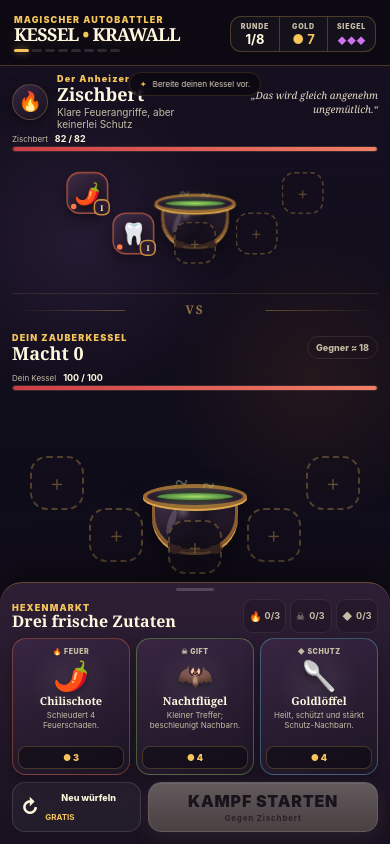
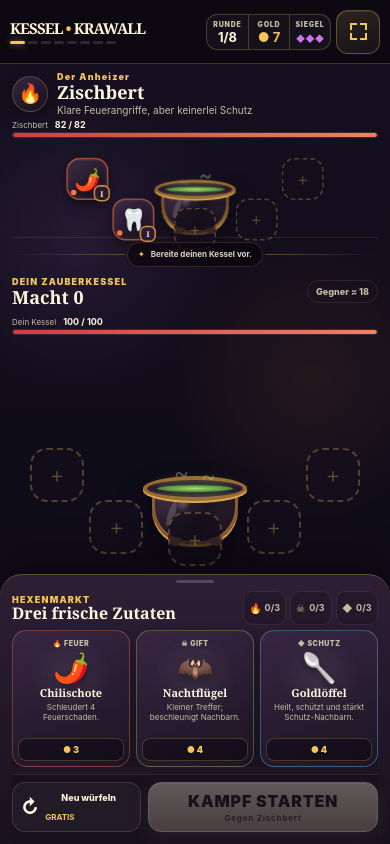
Before and after one commit to emfau88/KesselKrawall, a Next.js app: page / in a window 390 px wide. Built offline with nearby package versions, Linux system fonts and the light colour scheme.

Commit message:
Polish mobile portrait interface

```diff
--- a/app/game/Game.tsx
+++ b/app/game/Game.tsx
@@ -41,6 +41,19 @@ interface BattleView {
   activeUid: string | null;
   event: CombatEvent | null;
 }
+
+type WebkitFullscreenDocument = Document & {
+  webkitExitFullscreen?: () => Promise<void> | void;
+  webkitFullscreenElement?: Element | null;
+};
+
+type WebkitFullscreenElement = HTMLElement & {
+  webkitRequestFullscreen?: () => Promise<void> | void;
+};
+
+type LockableScreenOrientation = ScreenOrientation & {
+  lock?: (orientation: "portrait") => Promise<void>;
+};
 
 function familyClass(family: Family): string {
   return `family-${family}`;
@@ -227,7 +240,10 @@ export default function Game() {
   const [combat, setCombat] = useState<CombatResult | null>(null);
   const [battleView, setBattleView] = useState<BattleView | null>(null);
   const [speed, setSpeed] = useState(2);
+  const [isFullscreen, setIsFullscreen] = useState(false);
+  const [isStandalone, setIsStandalone] = useState(false);
   const speedRef = useRef(speed);
+  const shellRef = useRef<HTMLElement>(null);
 
   const opponent = useMemo(() => getCurrentOpponent(game), [game]);
   const selectedItem =
@@ -258,6 +274,41 @@ export default function Game() {
   useEffect(() => {
     speedRef.current = speed;
   }, [speed]);
+
+  useEffect(() => {
+    const fullscreenDocument = document as WebkitFullscreenDocument;
+    const syncFullscreenState = () => {
+      const navigatorWithStandalone = navigator as Navigator & {
+        standalone?: boolean;
+      };
+      const standalone =
+        window.matchMedia("(display-mode: fullscreen)").matches ||
+        window.matchMedia("(display-mode: standalone)").matches ||
+        navigatorWithStandalone.standalone === true;
+      setIsStandalone(standalone);
+      setIsFullscreen(
+        Boolean(
+          document.fullscreenElement ??
+            fullscreenDocument.webkitFullscreenElement,
+        ),
+      );
+    };
+
+    syncFullscreenState();
+    document.addEventListener("fullscreenchange", syncFullscreenState);
+    document.addEventListener(
+      "webkitfullscreenchange",
+      syncFullscreenState as EventListener,
+    );
+
+    return () => {
+      document.removeEventListener("fullscreenchange", syncFullscreenState);
+      document.removeEventListener(
+        "webkitfullscreenchange",
+        syncFullscreenState as EventListener,
+      );
+    };
+  }, []);
 
   useEffect(() => {
     if (!hydrated || game.phase === "battle" || game.phase === "result") return;
@@ -423,6 +474,51 @@ export default function Game() {
     announce("Ein neuer Kessel betritt den Wettstreit.");
   }
 
+  async function handleFullscreen() {
+    const fullscreenDocument = document as WebkitFullscreenDocument;
+    const fullscreenElement =
+      document.fullscreenElement ?? fullscreenDocument.webkitFullscreenElement;
+
+    try {
+      if (!fullscreenElement && isStandalone) {
+        announce("Kessel-Krawall läuft bereits bildschirmfüllend.");
+        return;
+      }
+
+      if (fullscreenElement) {
+        if (document.exitFullscreen) {
+          await document.exitFullscreen();
+        } else {
+          await fullscreenDocument.webkitExitFullscreen?.();
+        }
+        announce("Vollbild verlassen.");
+        return;
+      }
+
+      const target = shellRef.current as WebkitFullscreenElement | null;
+      if (target?.requestFullscreen) {
+        await target.requestFullscreen();
+      } else if (target?.webkitRequestFullscreen) {
+        await target.webkitRequestFullscreen();
+      } else {
+        announce(
+          "Vollbild ist hier nicht verfügbar. Auf dem iPhone: Teilen → Zum Home-Bildschirm.",
+        );
+        return;
+      }
+
+      const orientation = screen.orientation as LockableScreenOrientation;
+      try {
+        await orientation.lock?.("portrait");
+      } catch {
+        // Orientation locking is optional and not supported by every browser.
+      }
+      announce("Vollbild aktiv. Viel Erfolg im Kesselturnier!");
+    } catch {
+      announce("Vollbild konnte vom Browser nicht aktiviert werden.");
+    }
+  }
+
   const playerHp = battleView?.playerHp ?? 100;
   const playerShield = battleView?.playerShield ?? 0;
   const enemyMaxHp = combat?.enemyMaxHp ?? opponent.baseHp;
@@ -430,9 +526,18 @@ export default function Game() {
   const enemyShield = battleView?.enemyShield ?? 0;
   const isCombatPhase = game.phase === "battle" || game.phase === "result";
   const activeUid = battleView?.activeUid ?? null;
+  const fullscreenActive = isFullscreen || isStandalone;
+  const fullscreenLabel = isStandalone
+    ? "App läuft bereits im Vollbild"
+    : isFullscreen
+      ? "Vollbild verlassen"
+      : "Vollbild aktivieren";
 
   return (
-    <main className={`game-shell phase-${game.phase} rank-${opponent.rank}`}>
+    <main
+      className={`game-shell phase-${game.phase} rank-${opponent.rank} ${fullscreenActive ? "is-fullscreen" : ""}`}
+      ref={shellRef}
+    >
       <header className="game-header">
         <div className="brand-lockup" aria-label="Kessel-Krawall">
           <span className="brand-kicker">MAGISCHER AUTOBATTLER</span>
@@ -456,6 +561,7 @@ export default function Game() {
             ))}
           </span>
         </div>
+        <div className="header-hud">
           <div className="run-status">
             <div>
               <small>RUNDE</small>
@@ -479,6 +585,21 @@ export default function Game() {
                 ))}
               </b>
             </div>
+          </div>
+          <button
+            type="button"
+            className="fullscreen-button"
+            onClick={handleFullscreen}
+            aria-label={fullscreenLabel}
+            aria-pressed={fullscreenActive}
+            title={fullscreenLabel}
+            data-testid="fullscreen-toggle"
+          >
+            <span
+              className={`fullscreen-glyph ${fullscreenActive ? "is-exit" : "is-enter"}`}
+              aria-hidden="true"
+            />
+          </button>
         </div>
       </header>
 
@@ -527,7 +648,14 @@ export default function Game() {
               </span>
             </div>
           ) : (
-            <div className="versus-mark">{isCombatPhase ? "KRAWALL!" : "VS"}</div>
+            isCombatPhase ? (
+              <div className="versus-mark">KRAWALL!</div>
+            ) : (
+              <div className="phase-message" aria-live="polite">
+                <span aria-hidden="true">✦</span>
+                <strong>{feedback}</strong>
+              </div>
+            )
           )}
         </div>
 
@@ -556,6 +684,7 @@ export default function Game() {
       {game.phase === "shop" && (
         <section className="shop-sheet" aria-label="Zutatenladen">
           <div className="sheet-handle" aria-hidden="true" />
+          <div className="shop-scroll">
             <div className="shop-topline">
               <div>
                 <span className="eyebrow">HEXENMARKT</span>
@@ -605,6 +734,7 @@ export default function Game() {
                   </button>
                 );
               })}
+            </div>
           </div>
 
           <div className="shop-actions">
@@ -731,9 +861,10 @@ export default function Game() {
         </div>
       )}
 
-      <div className="feedback-toast" aria-live="polite">
-        <span aria-hidden="true">✦</span>
-        {feedback}
+      <div className="rotate-device" role="status">
+        <span aria-hidden="true">↻</span>
+        <strong>Bitte ins Hochformat drehen</strong>
+        <small>Kessel-Krawall ist für eine Hand im Hochformat gebaut.</small>
       </div>
     </main>
   );
--- a/app/globals.css
+++ b/app/globals.css
@@ -11,6 +11,7 @@
   --poison: #8dd75b;
   --guard: #65c8f2;
   --danger: #f06a68;
+  --safe-top: max(8px, env(safe-area-inset-top));
   --safe-bottom: max(12px, env(safe-area-inset-bottom));
   color-scheme: dark;
 }
@@ -22,8 +23,11 @@
 html,
 body {
   margin: 0;
+  width: 100%;
+  height: 100%;
   min-height: 100%;
   overflow: hidden;
+  overscroll-behavior: none;
   background:
     radial-gradient(circle at 50% 18%, #352342 0, transparent 40%),
     #090711;
@@ -32,6 +36,8 @@ body {
 body {
   color: var(--ink);
   font-family: Inter, ui-sans-serif, system-ui, -apple-system, BlinkMacSystemFont, "Segoe UI", sans-serif;
+  touch-action: manipulation;
+  -webkit-text-size-adjust: 100%;
 }
 
 button {
@@ -48,9 +54,11 @@ button:focus-visible {
 .game-shell {
   position: relative;
   isolation: isolate;
-  width: min(100%, 520px);
+  width: min(100vw, 520px);
+  height: 100svh;
   height: 100dvh;
-  min-height: 560px;
+  min-height: 0;
+  max-height: 100dvh;
   margin: 0 auto;
   display: grid;
   grid-template-rows: auto minmax(0, 1fr) auto;
@@ -60,6 +68,15 @@ button:focus-visible {
     radial-gradient(circle at 80% 45%, rgba(180, 95, 38, 0.12), transparent 25%),
     linear-gradient(180deg, #161020 0%, #0f0c19 58%, #181020 100%);
   box-shadow: 0 0 80px rgba(0, 0, 0, 0.7);
+}
+
+.game-shell:fullscreen,
+.game-shell:-webkit-full-screen,
+.game-shell.is-fullscreen {
+  width: 100vw;
+  max-width: 520px;
+  height: 100dvh;
+  max-height: none;
 }
 
 .game-shell::before {
@@ -77,20 +94,20 @@ button:focus-visible {
 }
 
 .game-header {
-  min-height: 66px;
-  padding: max(10px, env(safe-area-inset-top)) 14px 8px;
+  min-height: 64px;
+  padding: var(--safe-top) 12px 8px;
   display: flex;
   align-items: center;
   justify-content: space-between;
-  gap: 10px;
+  gap: 8px;
   border-bottom: 1px solid var(--line);
-  background: rgba(12, 9, 18, 0.82);
-  backdrop-filter: blur(14px);
+  background: rgba(12, 9, 18, 0.96);
   z-index: 10;
 }
 
 .brand-lockup {
-  min-width: 132px;
+  min-width: 0;
+  flex: 1 1 auto;
 }
 
 .brand-kicker,
@@ -106,10 +123,13 @@ button:focus-visible {
 .brand-lockup strong {
   display: block;
   margin-top: 2px;
+  overflow: hidden;
   font-family: Georgia, "Times New Roman", serif;
-  font-size: clamp(17px, 4.6vw, 23px);
+  font-size: clamp(15px, 4.25vw, 22px);
   line-height: 1;
-  letter-spacing: -0.045em;
+  letter-spacing: -0.06em;
+  text-overflow: ellipsis;
+  white-space: nowrap;
   text-shadow: 0 2px 16px rgba(245, 197, 91, 0.16);
 }
 
@@ -140,6 +160,13 @@ button:focus-visible {
 .brand-lockup i {
   color: var(--gold);
   font-style: normal;
+}
+
+.header-hud {
+  min-width: 0;
+  display: flex;
+  align-items: center;
+  gap: 6px;
 }
 
 .run-status {
@@ -152,8 +179,8 @@ button:focus-visible {
 }
 
 .run-status > div {
-  min-width: 48px;
-  padding: 5px 7px;
+  min-width: 44px;
+  padding: 5px;
   display: grid;
   align-content: center;
   justify-items: center;
@@ -192,12 +219,62 @@ button:focus-visible {
   font-size: 9px;
 }
 
+.fullscreen-button {
+  width: 44px;
+  height: 44px;
+  padding: 0;
+  display: grid;
+  place-items: center;
+  flex: 0 0 auto;
+  border: 1px solid rgba(245, 197, 91, 0.32);
+  border-radius: 12px;
+  background:
+    linear-gradient(160deg, rgba(245, 197, 91, 0.15), rgba(255, 255, 255, 0.035));
+  color: var(--gold);
+  box-shadow: inset 0 1px 0 rgba(255, 255, 255, 0.08);
+  cursor: pointer;
+}
+
+.fullscreen-glyph {
+  position: relative;
+  display: block;
+  width: 17px;
+  height: 17px;
+  background:
+    linear-gradient(currentColor, currentColor) left top / 7px 2px no-repeat,
+    linear-gradient(currentColor, currentColor) left top / 2px 7px no-repeat,
+    linear-gradient(currentColor, currentColor) right top / 7px 2px no-repeat,
+    linear-gradient(currentColor, currentColor) right top / 2px 7px no-repeat,
+    linear-gradient(currentColor, currentColor) left bottom / 7px 2px no-repeat,
+    linear-gradient(currentColor, currentColor) left bottom / 2px 7px no-repeat,
+    linear-gradient(currentColor, currentColor) right bottom / 7px 2px no-repeat,
+    linear-gradient(currentColor, currentColor) right bottom / 2px 7px no-repeat;
+}
+
+.fullscreen-glyph.is-exit {
+  width: 16px;
+  height: 16px;
+  background:
+    linear-gradient(45deg, transparent 44%, currentColor 45% 55%, transparent 56%),
+    linear-gradient(-45deg, transparent 44%, currentColor 45% 55%, transparent 56%);
+}
+
+.fullscreen-button[aria-pressed="true"] {
+  border-color: rgba(141, 215, 91, 0.52);
+  color: #c7f29c;
+  background: rgba(141, 215, 91, 0.12);
+}
+
 .arena {
   min-height: 0;
   padding: 8px 12px;
   display: grid;
   grid-template-rows: minmax(0, 0.94fr) 32px minmax(0, 1.06fr);
   overflow: hidden;
+}
+
+.phase-shop .arena {
+  grid-template-rows: minmax(0, 0.72fr) 32px minmax(0, 1.28fr);
 }
 
 .combatant {
@@ -255,6 +332,16 @@ button:focus-visible {
   font-size: 10px;
   font-style: italic;
   text-align: right;
+}
+
+.opponent-copy > div {
+  min-width: 0;
+}
+
+.opponent-copy h2 {
+  overflow: hidden;
+  text-overflow: ellipsis;
+  white-space: nowrap;
 }
 
 .opponent-emblem {
@@ -627,6 +714,34 @@ button.board-slot[data-slot="2"]:active {
   letter-spacing: 0.14em;
 }
 
+.phase-message {
+  max-width: min(100%, 300px);
+  min-height: 25px;
+  padding: 4px 10px;
+  display: flex;
+  align-items: center;
+  justify-content: center;
+  gap: 6px;
+  overflow: hidden;
+  border: 1px solid rgba(245, 197, 91, 0.16);
+  border-radius: 999px;
+  background: rgba(11, 8, 16, 0.74);
+  color: #dfd5c1;
+  font-size: 8px;
+}
+
+.phase-message span {
+  flex: 0 0 auto;
+  color: var(--gold);
+}
+
+.phase-message strong {
+  overflow: hidden;
+  font-weight: 700;
+  text-overflow: ellipsis;
+  white-space: nowrap;
+}
+
 .combat-callout {
   position: relative;
   min-width: 116px;
@@ -698,10 +813,21 @@ button.board-slot[data-slot="2"]:active {
 
 .shop-sheet {
   max-height: 46dvh;
-  padding: 11px 12px var(--safe-bottom);
+  padding: 11px 12px 0;
+  display: grid;
+  grid-template-rows: minmax(0, 1fr) auto;
+  overflow: hidden;
+  border-radius: 22px 22px 0 0;
+}
+
+.shop-scroll {
+  min-height: 0;
+  overflow-x: hidden;
   overflow-y: auto;
   overscroll-behavior: contain;
-  border-radius: 22px 22px 0 0;
+  -webkit-overflow-scrolling: touch;
+  scrollbar-width: thin;
+  scrollbar-color: rgba(245, 197, 91, 0.3) transparent;
 }
 
 .sheet-handle {
@@ -936,10 +1062,16 @@ button.board-slot[data-slot="2"]:active {
 }
 
 .shop-actions {
+  position: relative;
+  z-index: 3;
   margin-top: 7px;
+  padding-top: 7px;
+  padding-bottom: var(--safe-bottom);
   display: grid;
   grid-template-columns: minmax(0, 0.72fr) minmax(0, 1.28fr);
   gap: 7px;
+  border-top: 1px solid rgba(245, 197, 91, 0.12);
+  background: rgba(24, 17, 31, 0.99);
 }
 
 .secondary-button,
@@ -1064,6 +1196,8 @@ button.board-slot[data-slot="2"]:active {
   max-height: 47dvh;
   padding: 15px 14px var(--safe-bottom);
   overflow-y: auto;
+  overscroll-behavior: contain;
+  -webkit-overflow-scrolling: touch;
   border-radius: 22px 22px 0 0;
 }
 
@@ -1262,28 +1396,8 @@ button.board-slot[data-slot="2"]:active {
   animation: burst-spin 850ms ease-out;
 }
 
-.feedback-toast {
-  position: absolute;
-  z-index: 40;
-  top: 72px;
-  left: 50%;
-  max-width: calc(100% - 32px);
-  padding: 6px 10px;
-  display: flex;
-  align-items: center;
-  gap: 6px;
-  border: 1px solid rgba(245, 197, 91, 0.15);
-  border-radius: 999px;
-  background: rgba(11, 8, 16, 0.82);
-  color: #dfd5c1;
-  font-size: 8px;
-  pointer-events: none;
-  transform: translateX(-50%);
-  backdrop-filter: blur(10px);
-}
-
-.feedback-toast span {
-  color: var(--gold);
+.rotate-device {
+  display: none;
 }
 
 @keyframes drift {
@@ -1355,8 +1469,9 @@ button.board-slot[data-slot="2"]:active {
 
 @media (max-height: 700px) {
   .game-header {
-    min-height: 58px;
-    padding-top: max(6px, env(safe-area-inset-top));
+    min-height: 56px;
+    padding-top: max(5px, env(safe-area-inset-top));
+    padding-bottom: 6px;
   }
 
   .arena {
@@ -1365,23 +1480,47 @@ button.board-slot[data-slot="2"]:active {
     grid-template-rows: minmax(0, 0.9fr) 24px minmax(0, 1.1fr);
   }
 
+  .phase-shop .arena {
+    grid-template-rows: auto 22px minmax(0, 1fr);
+  }
+
   .opponent-copy blockquote,
   .opponent-copy p {
     display: none;
   }
 
-  .cauldron-board {
-    transform: scale(0.86);
+  .phase-shop .enemy-combatant .cauldron-board {
+    display: none;
+  }
+
+  .phase-shop .enemy-combatant {
+    padding-bottom: 4px;
+  }
+
+  .phase-shop .player-combatant .cauldron-board {
+    height: 108px;
+    min-height: 98px;
+    margin-top: -15px;
+    margin-bottom: -3px;
+    transform: scale(0.88);
     transform-origin: center bottom;
-    margin-top: -13px;
-  }
-
-  .cauldron-board.is-compact {
-    transform: scale(0.68);
+  }
+
+  .phase-battle .cauldron-board {
+    height: 108px;
+    min-height: 98px;
+    margin-top: -10px;
+    margin-bottom: -3px;
+    transform: scale(0.82);
+    transform-origin: center bottom;
+  }
+
+  .phase-result .cauldron-board {
+    display: none;
   }
 
   .shop-sheet {
-    max-height: 48dvh;
+    max-height: 44dvh;
   }
 
   .shop-topline {
@@ -1397,16 +1536,46 @@ button.board-slot[data-slot="2"]:active {
   }
 }
 
+@media (max-width: 390px) {
+  .game-header {
+    padding-right: 10px;
+    padding-left: 10px;
+    gap: 6px;
+  }
+
+  .header-hud {
+    gap: 5px;
+  }
+
+  .run-status > div {
+    min-width: 41px;
+  }
+
+  .brand-kicker,
+  .opponent-copy blockquote {
+    display: none;
+  }
+
+  .brand-lockup strong {
+    font-size: 15px;
+  }
+}
+
 @media (max-width: 350px) {
   .game-header {
-    padding-right: 8px;
-    padding-left: 8px;
+    padding-right: 6px;
+    padding-left: 6px;
+    gap: 4px;
   }
 
   .brand-kicker {
     display: none;
   }
 
+  .brand-lockup strong {
+    font-size: 14px;
+  }
+
   .round-pips {
     margin-top: 4px;
   }
@@ -1420,13 +1589,36 @@ button.board-slot[data-slot="2"]:active {
   }
 
   .brand-lockup {
-    min-width: 112px;
+    min-width: 0;
   }
 
   .run-status > div {
-    min-width: 43px;
-    padding-right: 4px;
-    padding-left: 4px;
+    min-width: 35px;
+    padding-right: 3px;
+    padding-left: 3px;
+  }
+
+  .header-hud {
+    gap: 4px;
+  }
+
+  .run-status small {
+    font-size: 6px;
+  }
+
+  .run-status b {
+    font-size: 11px;
+  }
+
+  .fullscreen-button {
+    width: 44px;
+    height: 44px;
+    border-radius: 10px;
+  }
+
+  .fullscreen-glyph {
+    width: 16px;
+    height: 16px;
   }
 
   .arena {
@@ -1467,6 +1659,32 @@ button.board-slot[data-slot="2"]:active {
 
   .shop-card > strong {
     font-size: 10px;
+  }
+}
+
+@media (max-height: 600px) {
+  .brand-kicker,
+  .round-pips {
+    display: none;
+  }
+
+  .opponent-copy,
+  .player-heading {
+    min-height: 39px;
+  }
+
+  .phase-message {
+    min-height: 21px;
+    padding-top: 3px;
+    padding-bottom: 3px;
+  }
+
+  .shop-card {
+    min-height: 119px;
+  }
+
+  .shop-sheet {
+    padding-top: 10px;
   }
 }
 
@@ -1535,6 +1753,39 @@ button.board-slot[data-slot="2"]:active {
   }
 }
 
+@media (orientation: landscape) and (max-height: 520px) and (pointer: coarse) {
+  .rotate-device {
+    position: absolute;
+    inset: 0;
+    z-index: 1000;
+    padding: max(24px, env(safe-area-inset-top)) 28px max(24px, env(safe-area-inset-bottom));
+    display: grid;
+    place-content: center;
+    justify-items: center;
+    gap: 8px;
+    background:
+      radial-gradient(circle at 50% 35%, rgba(245, 197, 91, 0.16), transparent 36%),
+      #100d1b;
+    text-align: center;
+  }
+
+  .rotate-device > span {
+    color: var(--gold);
+    font-size: 42px;
+  }
+
+  .rotate-device strong {
+    font-family: Georgia, "Times New Roman", serif;
+    font-size: 24px;
+  }
+
+  .rotate-device small {
+    max-width: 340px;
+    color: var(--muted);
+    font-size: 12px;
+  }
+}
+
 @media (prefers-reduced-motion: reduce) {
   *,
   *::before,
```
Also changed, not shown: 2 other files (tests, documents, lock files or other folders). Lines whose indentation alone changed are shown as unchanged.
